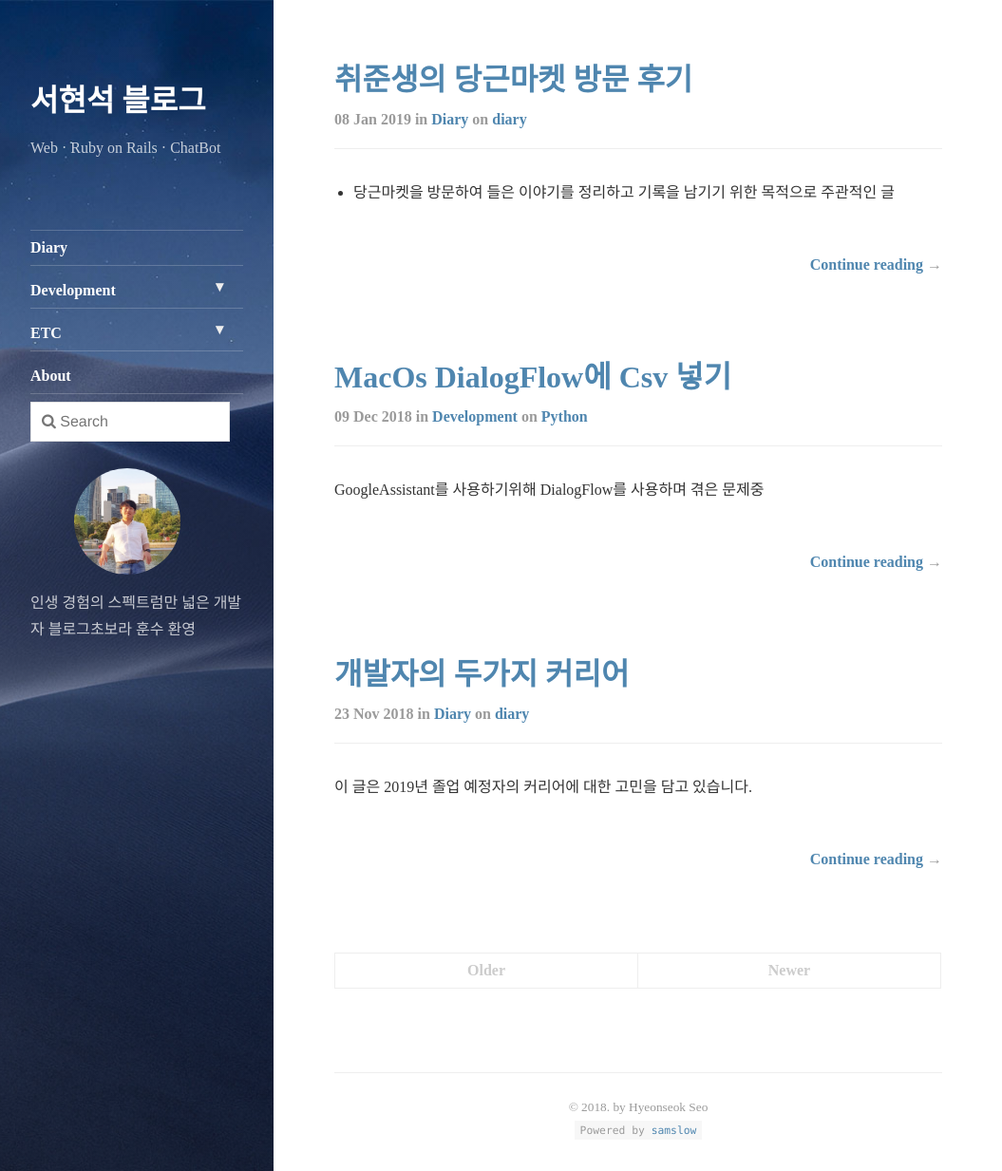
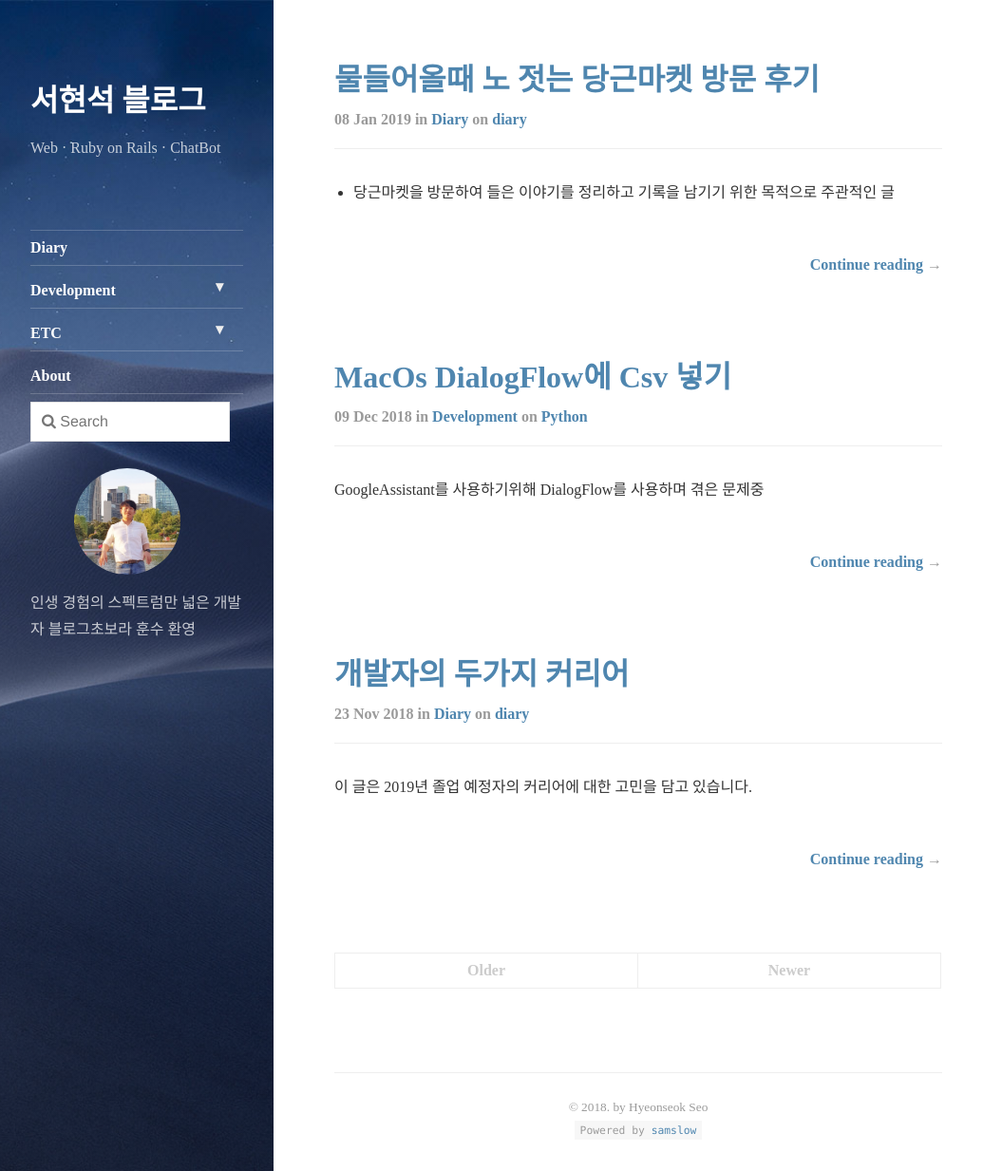
Before and after one commit to samslow/samslow.github.io, a Jekyll site: the page built from index.html, in a window 1280 px wide and 1233 px high. Shown: the whole window at 95% size, without its empty margins (0-1055 px from the left). Built offline with Jekyll 4.4.1, drawn with Linux system fonts in a browser that asks for light colours; nearby versions of some CDN libraries; the list of posts is cut into pages by our own code.

Commit message:
0108 post's title modified
Signed-off-by: samslow <shsvkdldj@likelion.org>

```diff
--- a/_posts/2019-01-08-당근마켓방문후기.md
+++ b/_posts/2019-01-08-당근마켓방문후기.md
@@ -1,6 +1,6 @@
 ---
 layout: post
-title:  "취준생의 당근마켓 방문 후기"
+title:  "물들어올때 노 젓는 당근마켓 방문 후기"
 subtitle:   "당근마켓 좋아한다면 당근을 흔들어!"
 categories: diary
 tags: diary
```
